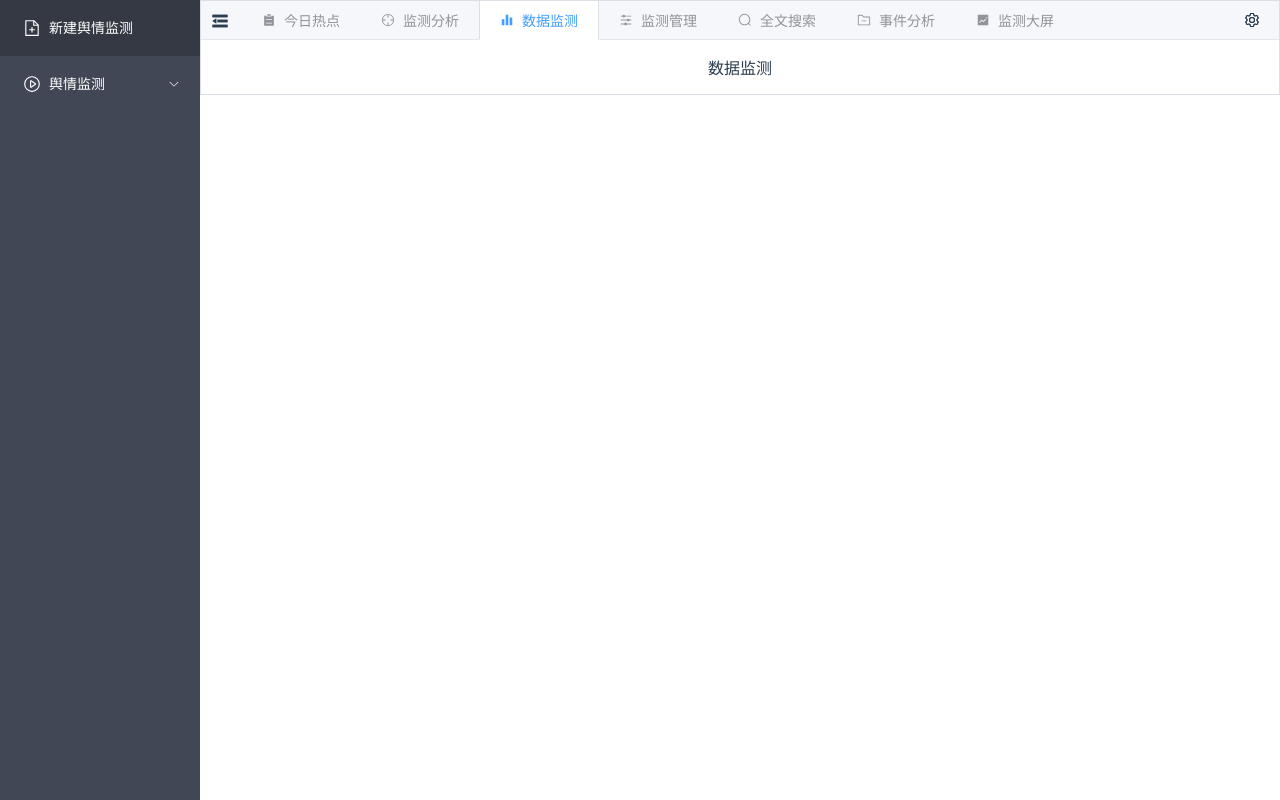
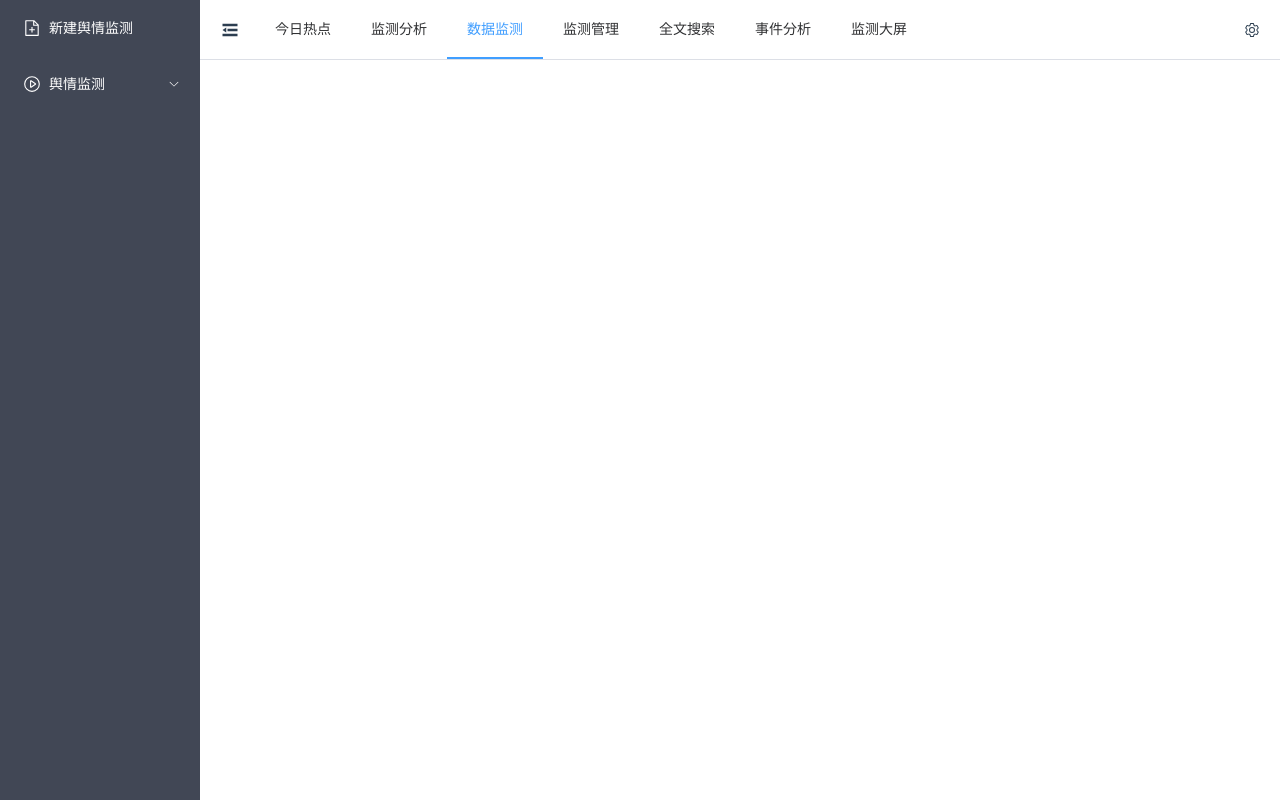
Before and after one commit to OvO-y/yuqing-ui, a Vue app: page /data-monitor in a window 1280 px wide. Built offline with nearby package versions, Linux system fonts and the light colour scheme.

Commit message:
主页样式修改

```diff
--- a/src/views/DataMonitor.vue
+++ b/src/views/DataMonitor.vue
@@ -7,6 +7,9 @@
       <el-container>
         <el-header>
           <div class="header-container">
+
+            <navigation-element :activeIndex="activeIndex">
+              <template #toggle-button>
                 <div class="toggle-button" @click="toggleCollapse">
                   <el-icon v-if="!isCollapse">
                     <Fold/>
@@ -15,7 +18,8 @@
                     <Expand/>
                   </el-icon>
                 </div>
-            <navigation-element :activeIndex="activeIndex"></navigation-element>
+              </template>
+            </navigation-element>
             <el-icon class="right-icon" @click="jumpSetting">
               <Setting/>
             </el-icon>
@@ -50,6 +54,7 @@ provide('isCollapse', isCollapse)
 const toggleCollapse = () => {
   isCollapse.value = !isCollapse.value
 }
+
 function jumpSetting () {
   router.push({ path: '/user-editor' })
 }
@@ -89,7 +94,8 @@ function jumpSetting () {
 }
 
 .toggle-button .el-icon {
-  padding: 10px 11px 10px 10px;
+  //padding: 10px 11px 10px 10px;
+  padding: 28px 10px 10px 20px
 }
 
 .el-header {
@@ -107,7 +113,7 @@ function jumpSetting () {
 
 .right-icon {
   position: absolute;
-  top: 12px;
+  top: 22px;
   right: 20px;
   cursor: pointer;
 }
--- a/src/views/FullTextSearch.vue
+++ b/src/views/FullTextSearch.vue
@@ -3,6 +3,9 @@
     <el-container>
       <el-header>
         <div class="header-container">
+
+          <navigation-element :activeIndex="activeIndex">
+            <template #toggle-button>
               <div class="toggle-button">
                 <!--            <el-icon v-if="!isCollapse">-->
                 <!--              <Fold/>-->
@@ -11,7 +14,8 @@
                   <Expand/>
                 </el-icon>
               </div>
-          <navigation-element :activeIndex="activeIndex"></navigation-element>
+            </template>
+          </navigation-element>
           <el-icon class="right-icon" @click="jumpSetting">
             <Setting/>
           </el-icon>
@@ -39,6 +43,7 @@ watch(
     activeIndex.value = newPath
   }
 )
+
 function jumpSetting () {
   router.push({ path: '/user-editor' })
 }
@@ -77,7 +82,7 @@ function jumpSetting () {
 
 .right-icon {
   position: absolute;
-  top: 12px;
+  top: 22px;
   right: 20px;
   cursor: pointer;
 }
@@ -98,7 +103,8 @@ function jumpSetting () {
 }
 
 .toggle-button .el-icon {
-  padding: 10px 11px 10px 10px;
+  //padding: 10px 11px 10px 10px;
+  padding: 28px 10px 10px 20px
 }
 
 .header-container {
--- a/src/views/MonitorAnalysis.vue
+++ b/src/views/MonitorAnalysis.vue
@@ -15,7 +15,18 @@
                 <Expand/>
               </el-icon>
             </div>
-            <navigation-element :activeIndex="activeIndex"></navigation-element>
+            <navigation-element :activeIndex="activeIndex">
+              <template #toggle-button>
+                <div class="toggle-button" @click="toggleCollapse">
+                  <el-icon v-if="!isCollapse">
+                    <Fold/>
+                  </el-icon>
+                  <el-icon v-else>
+                    <Expand/>
+                  </el-icon>
+                </div>
+              </template>
+            </navigation-element>
             <el-icon class="right-icon" @click="jumpSetting">
               <Setting/>
             </el-icon>
@@ -89,7 +100,8 @@ function jumpSetting () {
 }
 
 .toggle-button .el-icon {
-  padding: 10px 11px 10px 10px;
+  //padding: 10px 11px 10px 10px;
+  padding: 28px 10px 10px 20px
 }
 
 .el-header {
--- a/src/views/MonitorAndManage.vue
+++ b/src/views/MonitorAndManage.vue
@@ -15,7 +15,18 @@
                 <Expand/>
               </el-icon>
             </div>
-            <navigation-element :activeIndex="activeIndex"></navigation-element>
+            <navigation-element :activeIndex="activeIndex">
+              <template #toggle-button>
+                <div class="toggle-button" @click="toggleCollapse">
+                  <el-icon v-if="!isCollapse">
+                    <Fold/>
+                  </el-icon>
+                  <el-icon v-else>
+                    <Expand/>
+                  </el-icon>
+                </div>
+              </template>
+            </navigation-element>
             <el-icon class="right-icon" @click="jumpSetting">
               <Setting/>
             </el-icon>
@@ -89,7 +100,8 @@ function jumpSetting () {
 }
 
 .toggle-button .el-icon {
-  padding: 10px 11px 10px 10px;
+  //padding: 10px 11px 10px 10px;
+  padding: 28px 10px 10px 20px
 }
 
 .el-header {
--- a/src/views/UserEditor.vue
+++ b/src/views/UserEditor.vue
@@ -85,6 +85,7 @@ import NavigationElement from '@/views/components/NavigationElement.vue'
 import EditorNavigation from '@/views/components/EditorNavigation.vue'
 import request from '@/util/request'
 import {ElMessage} from 'element-plus'
+import store from "@/store";
 
 const isCollapse = ref(false) // 侧边栏折叠状态
 provide('isCollapse', isCollapse)
@@ -92,9 +93,10 @@ const toggleCollapse = () => {
   isCollapse.value = !isCollapse.value
 }
 const tableData = ref([]); // 初始化为空数组
-const account = this.$store.state.user.account
+git
 // const user = ref({});
 onMounted(() => {
+  console.log(account)
   console.log('获取用户数据')
   fetchUserInfo()
 })
@@ -191,7 +193,7 @@ const handleEdit = async () => {
 
     const response = await request.post('/changePassword', {
         // form
-        account: this.$store.state.user.account,
+        account: store.state.user.account,
         password: form.password,
         oldPassword: form.oldPassword
       }
--- a/src/views/components/EditorNavigation.vue
+++ b/src/views/components/EditorNavigation.vue
@@ -23,13 +23,13 @@
             <el-menu-item index="/waringMessage">消息列表</el-menu-item>
           </el-menu-item-group>
         </el-sub-menu>
-          <el-menu-item index="2">
+        <el-menu-item index="/user-editor">
           <el-icon>
             <Filter/>
           </el-icon>
           <template #title>偏好设置</template>
         </el-menu-item>
-          <el-menu-item index="3">
+        <el-menu-item index="/user-editor">
           <el-icon>
             <Star/>
           </el-icon>
--- a/src/views/components/NavigationElement.vue
+++ b/src/views/components/NavigationElement.vue
@@ -1,151 +1,41 @@
 <template>
-  <el-container>
-    <el-header>
-      <div class="header-container">
-        <div class="toggle-button" @click="toggleCollapse">
-          <el-icon v-if="!isCollapse">
-            <Fold/>
-          </el-icon>
-          <el-icon v-else>
-            <Expand/>
-          </el-icon>
-        </div>
-        <el-tabs v-model="activeTab" type="border-card" @tab-click="handleTabClick">
-          <el-tab-pane>
-          </el-tab-pane>
-          <el-tab-pane name="todayHotspots" label="今日热点">
-            <template #label>
-              <span class="tab-label"><el-icon><List/></el-icon>今日热点</span>
-            </template>
-          </el-tab-pane>
-          <el-tab-pane name="monitorAnalysis" label="监测分析">
-            <template #label>
-              <span class="tab-label"><el-icon><Aim/></el-icon>监测分析</span>
-            </template>
-          </el-tab-pane>
-          <el-tab-pane name="dataMonitoring" label="数据监测">
-            <template #label>
-              <span class="tab-label"><el-icon><Histogram/></el-icon> 数据监测</span>
-            </template>
-            数据监测
-          </el-tab-pane>
-          <el-tab-pane name="monitorManagement" label="监测管理">
-            <template #label>
-              <span class="tab-label"><el-icon><Operation/></el-icon>监测管理</span>
-            </template>
-          </el-tab-pane>
-          <el-tab-pane name="fullTextSearch" label="全文搜索">
-            <template #label>
-              <span class="tab-label"><el-icon><Search/></el-icon> 全文搜索</span>
-            </template>
-          </el-tab-pane>
-          <el-tab-pane name="eventAnalysis" label="事件分析">
-            <template #label>
-              <span class="tab-label"><el-icon><FolderRemove/></el-icon>事件分析</span>
-            </template>
-          </el-tab-pane>
-          <el-tab-pane name="monitorScreen" label="监测大屏">
-            <template #label>
-              <span class="tab-label"><el-icon><TrendCharts/></el-icon>监测大屏</span>
-            </template>
-          </el-tab-pane>
-        </el-tabs>
-        <el-icon class="right-icon">
-          <Setting/>
-        </el-icon>
-      </div>
-    </el-header>
-    <el-main>
-      <router-view></router-view>
-    </el-main>
-  </el-container>
+  <el-menu
+    :default-active="props.activeIndex"
+    class="el-menu-demo"
+    mode="horizontal"
+    @select="handleSelect"
+  >
+    <div class="extra-content">
+      <slot name="toggle-button"></slot>
+    </div>
+    <el-menu-item index="/hotSpot">今日热点</el-menu-item>
+    <el-menu-item index="/monitor-analysis">监测分析</el-menu-item>
+    <el-menu-item index="/data-monitor">数据监测</el-menu-item>
+    <el-menu-item index="/monitor-manage">监测管理</el-menu-item>
+    <el-menu-item index="/fullText-search">全文搜索</el-menu-item>
+    <el-menu-item index="/event-analysis">事件分析</el-menu-item>
+    <el-menu-item index="/monitor-screen">监测大屏</el-menu-item>
+  </el-menu>
 </template>
 
 <script setup>
-import { ref } from 'vue'
+import { defineProps } from 'vue'
 import { useRouter } from 'vue-router'
 
+const props = defineProps({
+  activeIndex: String
+})
+
 const router = useRouter()
-const activeTab = ref('dataMonitoring')
-const isCollapse = ref(false) // 侧边栏折叠状态
 
-const handleTabClick = (tab) => {
-  const routeMap = {
-    todayHotspots: '/hotSpot',
-    monitorAnalysis: '/monitor-analysis',
-    dataMonitoring: '/data-monitor',
-    monitorManagement: '/monitor-manage',
-    fullTextSearch: '/fullText-search',
-    eventAnalysis: '/event-analysis',
-    monitorScreen: '/monitor-screen'
-  }
-
-  router.push(routeMap[tab.props.name])
-}
-const toggleCollapse = () => {
-  isCollapse.value = !isCollapse.value
+const handleSelect = (key) => {
+  router.push(key)
 }
 </script>
 
 <style scoped lang="scss">
-.common-layout {
-  height: 100vh;
-  margin: 0;
-  padding: 0;
-  box-sizing: border-box;
-}
-
-.el-container {
-  height: 100%;
-}
-
-.el-aside {
-  background: rgb(65, 71, 85);
-  height: 100%;
-  transition: width 0.3s ease; /* 动画效果 */
-}
-
-.toggle-button {
-  display: flex;
-  align-items: center;
-  cursor: pointer;
-  font-size: 20px;
-  margin-right: 20px;
-  position: relative;
-  top: 21px;
-  left: -5px;
-  height: 0;
-  width: 30px;
-  z-index: 999;
-  padding-left: 5px;
-}
-
-.toggle-button .el-icon {
-  padding: 10px 11px 10px 10px;
-}
-
-.el-header {
-  padding: 0 !important;
-  margin: 0 !important;
-}
-
-.tab-label {
-  display: flex;
-  align-items: center;
-  gap: 8px;
-}
-
-.header-container {
-  position: relative;
-  padding: 0 !important;
-  margin: 0 !important;
-  width: 100%;
-  height: 100%;
-}
-
-.right-icon {
-  position: absolute;
-  top: 12px;
-  right: 20px;
+.el-menu-demo .extra-content {
+  float: left;
+  //margin-right: auto; /* 自动边距使按钮靠左，菜单项靠右 */
 }
 </style>
```
Also changed, not shown: src/views/EventAnalysis.vue (+14 -43 lines), src/views/HotSpot.vue (+13 -45 lines). Lines whose indentation alone changed are shown as unchanged.
